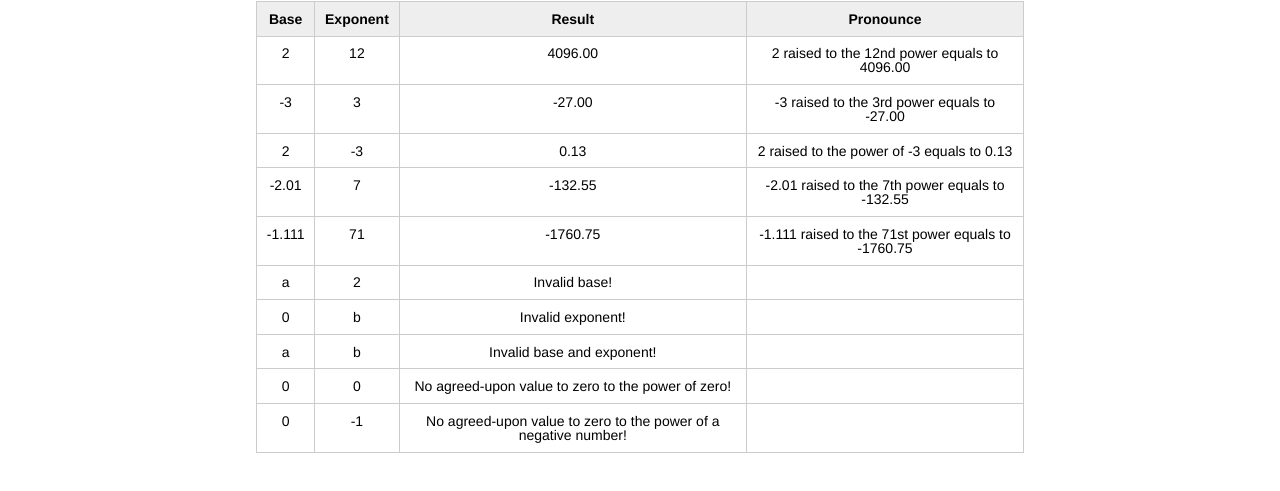
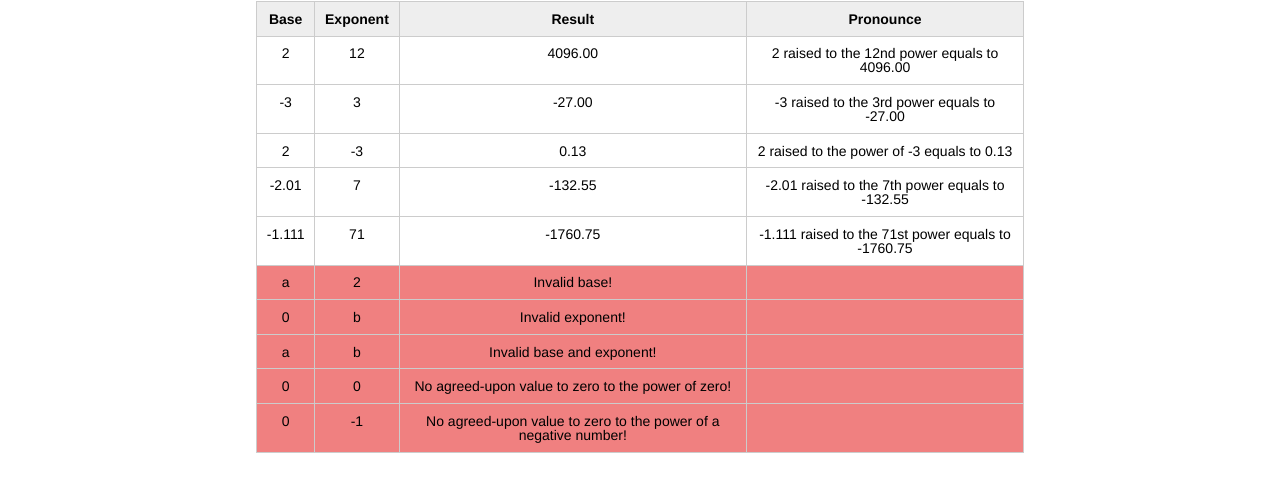
Before and after one commit to rafaelnmaldonado/power-javascript, a plain HTML site: page index.html in a window 1280 px wide. Shown: the part 55-546 px from the top of the page. Drawn offline with Linux system fonts and the light colour scheme.

Commit message:
v1.0.4 Design changes

```diff
--- a/css/index.css
+++ b/css/index.css
@@ -112,3 +112,7 @@ button[disabled=disabled], button:disabled {
 .invalid{
 	border: 1px solid red;
 }
+
+.invalid-power{
+    background-color: lightcoral;
+}
```
